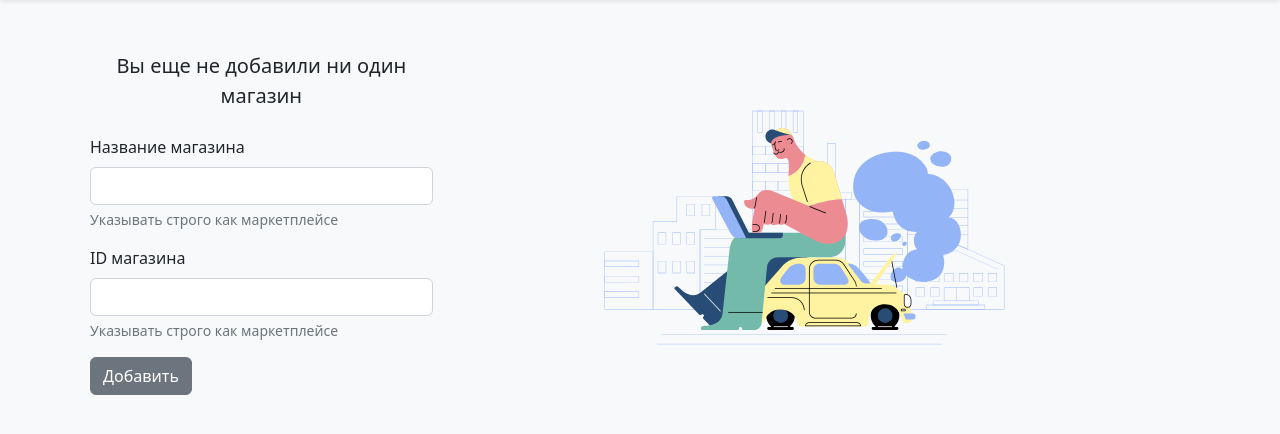
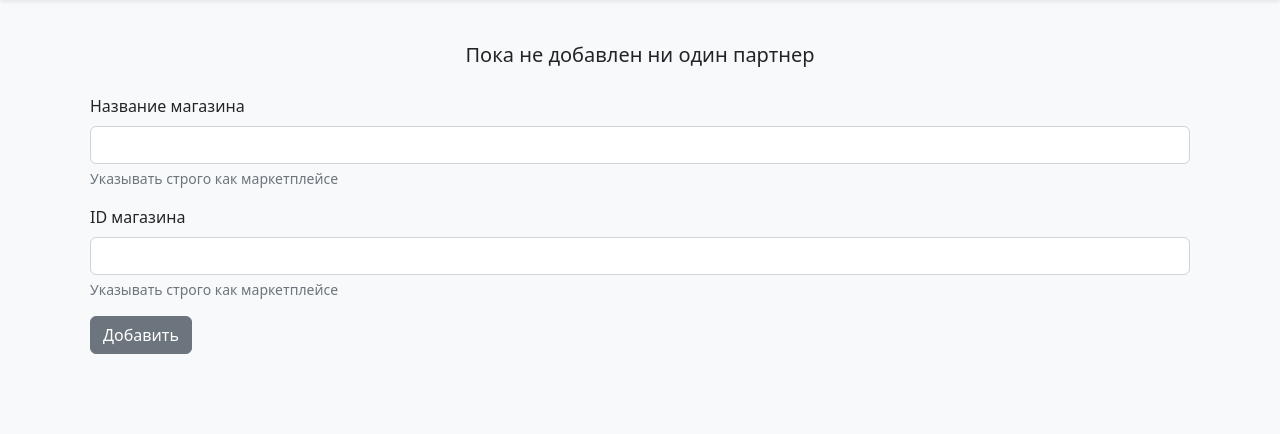
Before and after one commit to usbtypec1/kaspi_stocks_manager, a Django app: page /accounts/companies/ in a window 1280 px wide. Shown: the part 56-490 px from the top of the page. Run offline with Django 4.2, Linux system fonts and the light colour scheme; the visitor is signed in with stand-in values (Sample User, id 1); some libraries are stand-ins or nearby versions.

Commit message:
:truck: Move code in component into template

```diff
--- a/account/templates/account/components/forms/create_company.html
+++ /dev/null
@@ -1,31 +0,0 @@
-{% load widget_tweaks %}
-{% load static %}
-
-{% block head %}
-    <link rel="stylesheet" href="{% static 'account/assets/styles/forms.css' %}">
-{% endblock %}
-
-<form action="{% url 'companies__index' %}" method="post" class="my-3">
-    {% csrf_token %}
-    <legend class="lead text-center mb-4">{{ form_legend }}</legend>
-    <div class="mb-3">
-        <label for="{{ form.name.id_for_label }}" class="form-label">Название
-            магазина</label>
-        {{ form.name | add_class:"form-control form-control-gray" }}
-        <p class="form-text">Указывать строго как маркетплейсе</p>
-    </div>
-    <div class="mb-3">
-        <label for="{{ form.merchant_id.id_for_label }}" class="form-label">ID
-            магазина</label>
-        {{ form.merchant_id | add_class:"form-control form-control-gray" }}
-        <p class="form-text">Указывать строго как маркетплейсе</p>
-    </div>
-    {% for key, errors in form.errors.items %}
-        {% for error in errors %}
-            <div class="alert alert-danger" role="alert">
-                {{ error }}
-            </div>
-        {% endfor %}
-    {% endfor %}
-    <button class="btn btn-secondary" type="submit">Добавить</button>
-</form>
--- a/account/templates/account/pages/companies.html
+++ b/account/templates/account/pages/companies.html
@@ -12,25 +12,41 @@
         <div class="row px-2 my-4">
             {% for company in companies %}
                 <a class="card-body text-decoration-none card my-3 shadow"
-                   href="{% url 'companies__detail' company.id %}"
+                   href="{% url 'companies__update' company.id %}"
                    role="button">
                     <h5 class="card-title">Магазин: {{ company.name }}</h5>
                 </a>
-                <div class="col-sm-12 col-md-6 offset-md-3">
-                    {% include '../components/forms/create_company.html' with form_legend='Добавить новый магазин' %}
+            {% endfor %}
+            <form action="{% url 'companies__create' %}" method="post" class="my-3">
+                {% csrf_token %}
+                <legend class="lead text-center mb-4">
+                    {% if companies %}
+                        Добавить партнера
+                    {% else %}
+                        Пока не добавлен ни один партнер
+                    {% endif %}
+                </legend>
+                <div class="mb-3">
+                    <label for="{{ form.name.id_for_label }}" class="form-label">Название
+                        магазина</label>
+                    {{ form.name | add_class:"form-control form-control-gray" }}
+                    <p class="form-text">Указывать строго как маркетплейсе</p>
                 </div>
-            {% empty %}
-                <div id="no-companies" class="row align-items-center">
-                    <div class="col-4">
-                        <div class="d-flex flex-column">
-                            {% include '../components/forms/create_company.html' with form_legend='Вы еще не добавили ни один магазин' %}
+                <div class="mb-3">
+                    <label for="{{ form.merchant_id.id_for_label }}" class="form-label">ID
+                        магазина</label>
+                    {{ form.merchant_id | add_class:"form-control form-control-gray" }}
+                    <p class="form-text">Указывать строго как маркетплейсе</p>
+                </div>
+                {% for key, errors in form.errors.items %}
+                    {% for error in errors %}
+                        <div class="alert alert-danger" role="alert">
+                            {{ error }}
                         </div>
-                    </div>
-                    <div class="col-8">
-                        <img alt="no company banner" src="{% static 'account/assets/svg/no_company.svg' %}">
-                    </div>
-                </div>
-            {% endfor %}
+                    {% endfor %}
+                {% endfor %}
+                <button class="btn btn-secondary" type="submit">Добавить</button>
+            </form>
         </div>
     </main>
 {% endblock %}
```
